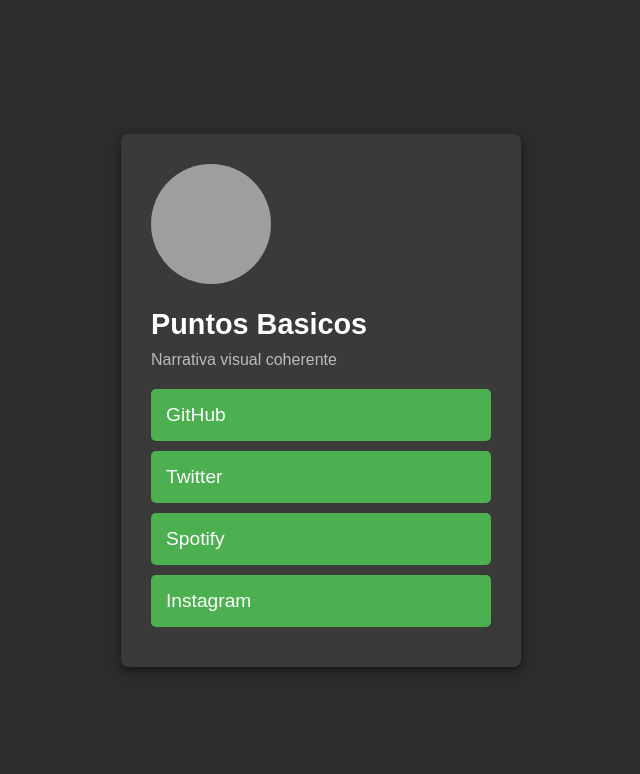
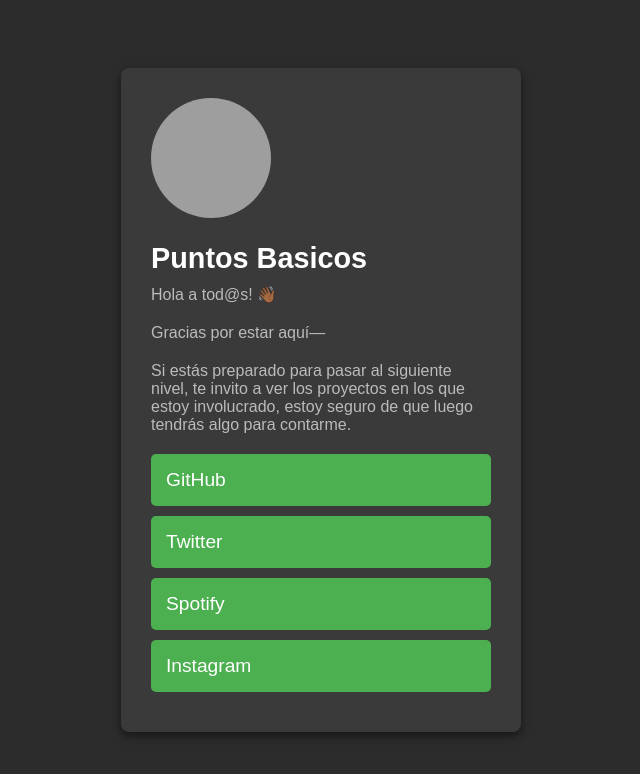
Before and after one commit to Nolzgeaz/landing-page, a plain HTML site: page index.html in a window 1280 px wide. Shown: the whole page, without its empty margins (319-959 px from the left). Drawn offline with Linux system fonts and the light colour scheme; grey boxes are pictures that could not be loaded.

Commit message:
Update index.html

```diff
--- a/index.html
+++ b/index.html
@@ -12,7 +12,9 @@
         <div class="profile">
             <img src="https://placekitten.com/200/200" alt="Tu foto" class="profile-img">
             <h1>Puntos Basicos</h1>
-            <p>Narrativa visual coherente</p>
+            <p>Hola a tod@s! 👋🏾</p>
+            <p>Gracias por estar aquí—</p>
+            <p>Si estás preparado para pasar al siguiente nivel, te invito a ver los proyectos en los que estoy involucrado, estoy seguro de que luego tendrás algo para contarme.</p>
         </div>
 
         <div class="links">
```
